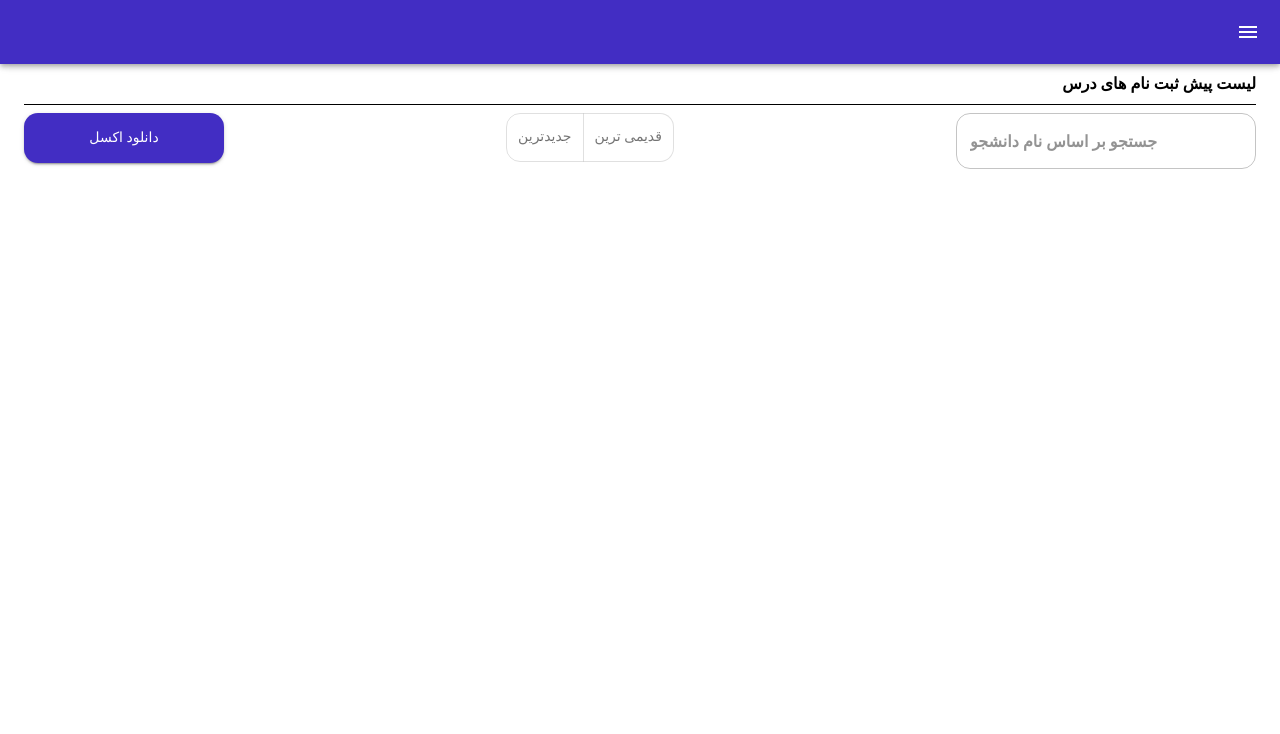
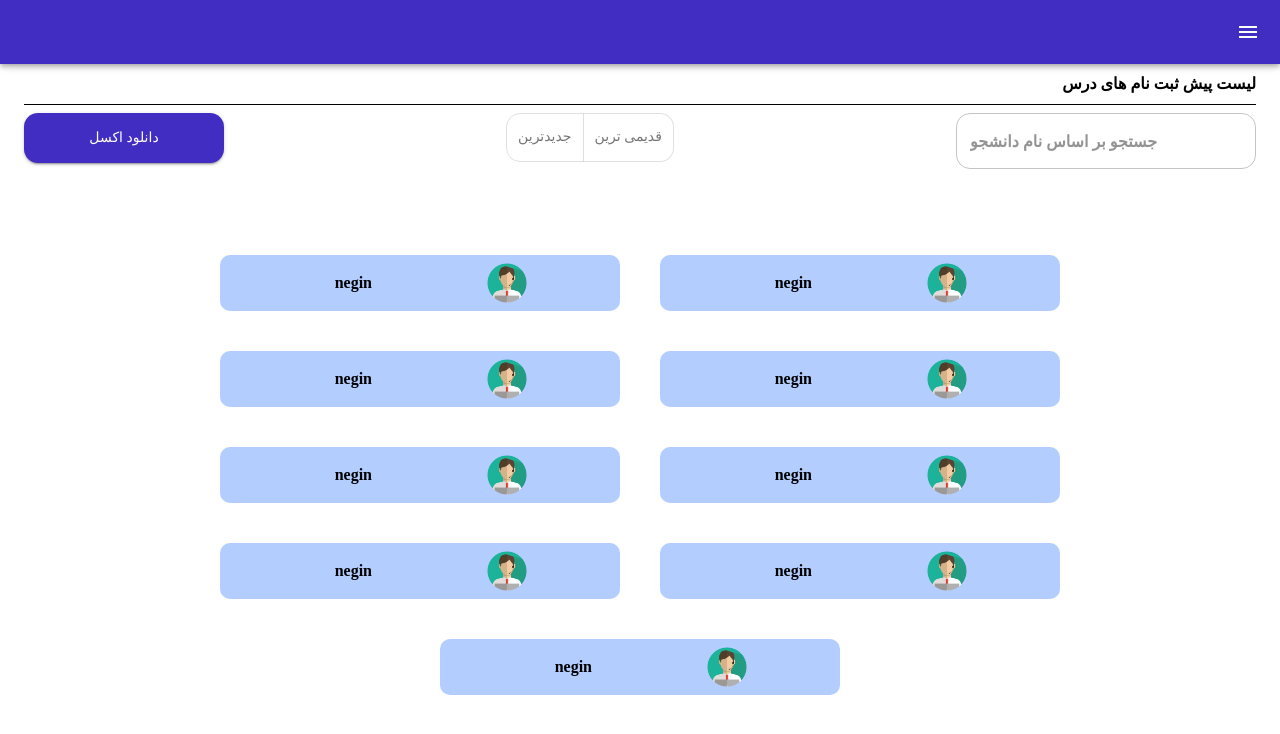
Before and after one commit to ngnma/Golestan-Frontend, a React (Create React App) app: page /M7 in a window 1280 px wide. Shown: the top 734 px of the page. Built offline with nearby package versions, Linux system fonts and the light colour scheme; the HTML template or start-up script is replaced by a standard one.

Commit message:
StudentItem updated

```diff
--- a/src/components/Manager/StudentItem/index.jsx
+++ b/src/components/Manager/StudentItem/index.jsx
@@ -6,17 +6,17 @@ import Avatar from '@mui/material/Avatar';
 
 export default function StudentItem(props) {
     return (
-        <div style={{ width: '300px' }}>
-            <Box sx={{ flexGrow: 1 }} >
-                <Grid container spacing={2} >
-                    <Grid item xs={8} style={{ backgroundColor: "Silver" }}>
+        <Grid item sx={{ width: '400px', backgroundColor: "#B2CDFE", borderRadius: '10px' }} >
+            <Box >
+                <Grid container alignItems="center">
+                    <Grid item xs={8} >
                         <p>{props.name}</p>
                     </Grid>
-                    <Grid item xs={4} style={{ backgroundColor: "Silver" }}>
+                    <Grid item xs={4} >
                         <Avatar alt={props.name} src={props.image} />
                     </Grid>
                 </Grid>
             </Box>
-        </div>
+        </Grid>
     )
 }
--- a/src/pages/Manager/M7_PreRegStudentList/index.jsx
+++ b/src/pages/Manager/M7_PreRegStudentList/index.jsx
@@ -2,12 +2,30 @@ import { useSelector } from 'react-redux';
 import { React, useState, useEffect } from 'react';
 import { TextField, Typography, Button, Grid, Box, ToggleButton, ToggleButtonGroup } from '@mui/material';
 import DashboardLayout from '../../../components/DashboardLayout';
+import profile from '../../../assets/profile18.png';
+import StudentItem from '../../../components/Manager/StudentItem';
 
 
 export default function M7_PreRegStudentList() {
   const courseId = useSelector((state) => state.m7_courseid);//redux
   const courseFullName = useSelector((state) => state.m7_coursefullname);//redux
-
+  //mock data
+  const studentList2 = [
+    { name: 'negin', image: profile },
+    { name: 'negin', image: profile },
+    { name: 'negin', image: profile },
+    { name: 'negin', image: profile },
+    { name: 'negin', image: profile },
+    { name: 'negin', image: profile },
+    { name: 'negin', image: profile },
+    { name: 'negin', image: profile },
+    { name: 'negin', image: profile }
+  ];
+  const [studentList, setStudentList] = useState([]);
+  useEffect(() => {
+    //get studentList2 from back and remove mock data
+    setStudentList(studentList2);
+  }, []);
   return (
     <DashboardLayout>
       <Grid container>
@@ -49,7 +67,13 @@ export default function M7_PreRegStudentList() {
             <Grid item>
               <TextField placeholder='جستجو بر اساس نام دانشجو' style={{ width: "300px" }}></TextField></Grid>
           </Grid>
-
+          <Grid item>
+          <div style={{ display: 'flex', flexWrap: 'wrap', gap: '40px', justifyContent: 'center', marginTop: '7%' }}>
+            {studentList.map((item, index) => (
+              <StudentItem name={item.name} image={item.image} key={index} />
+            ))}
+          </div>
+        </Grid>
         </Grid>
       </Grid>
     </DashboardLayout>
```
